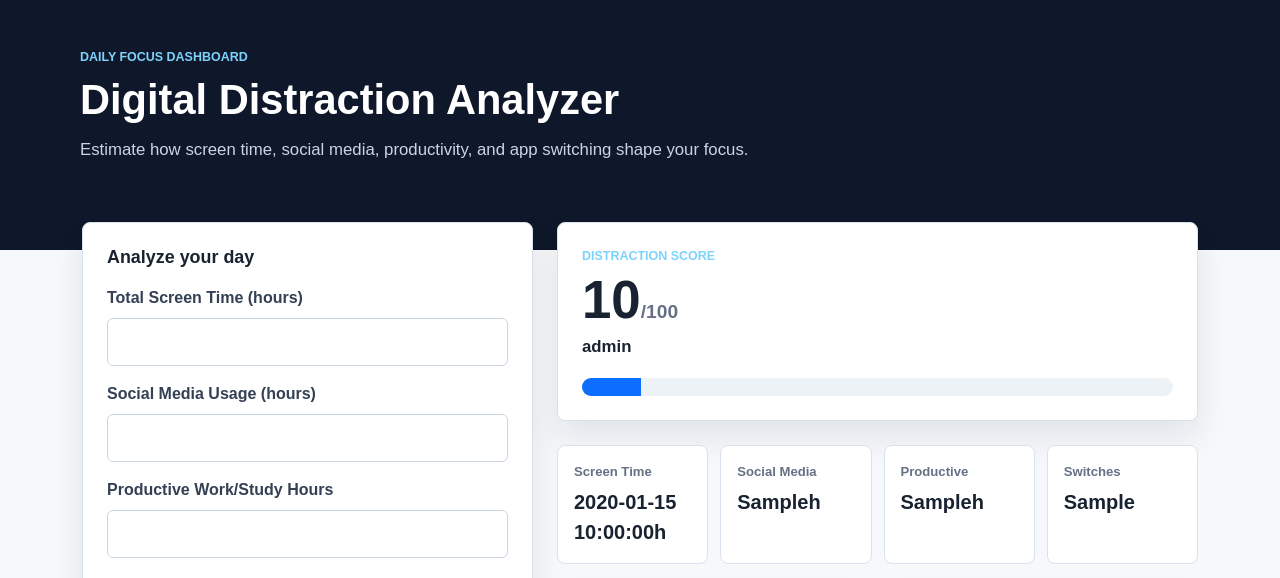
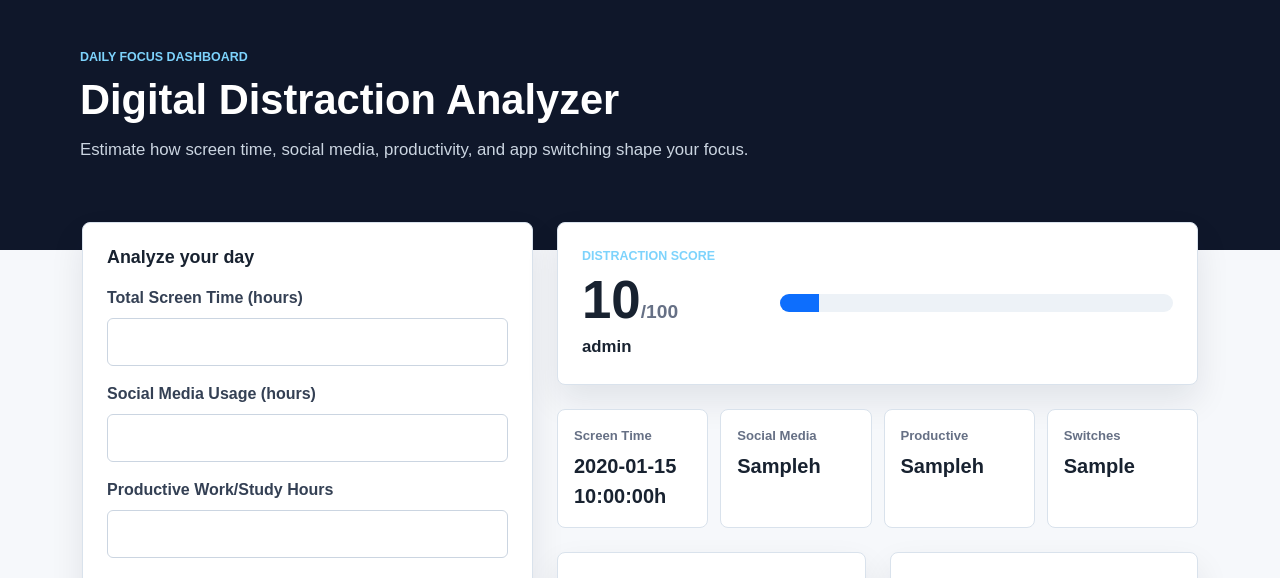
Before and after one commit to mandeep6207/Digital-Distraction-Analyzer, a Flask app: template templates/index.html in a window 1280 px wide. Shown: the top 578 px of the page. Run offline with Flask 3, Linux system fonts and the light colour scheme; the template is opened without the code that fills it: most values are stand-ins (such as "Sample title", 1, 10 or a date in 2020).

Commit message:
dashboard layout

```diff
--- a/static/style.css
+++ b/static/style.css
@@ -131,8 +131,18 @@ body {
 }
 
 .score-card {
-    display: grid;
+    display: flex;
+    align-items: center;
+    justify-content: space-between;
     gap: 18px;
+}
+
+.score-card > div:first-child {
+    min-width: 180px;
+}
+
+.score-card .score-progress {
+    flex: 1;
 }
 
 .score-card h2 {
--- a/templates/index.html
+++ b/templates/index.html
@@ -50,7 +50,7 @@
 
                 <div class="col-lg-7">
                     {% if result %}
-                        <div class="dashboard">
+                        <div class="dashboard" aria-live="polite">
                             <div class="score-card panel">
                                 <div>
                                     <p class="eyebrow">Distraction score</p>
```
